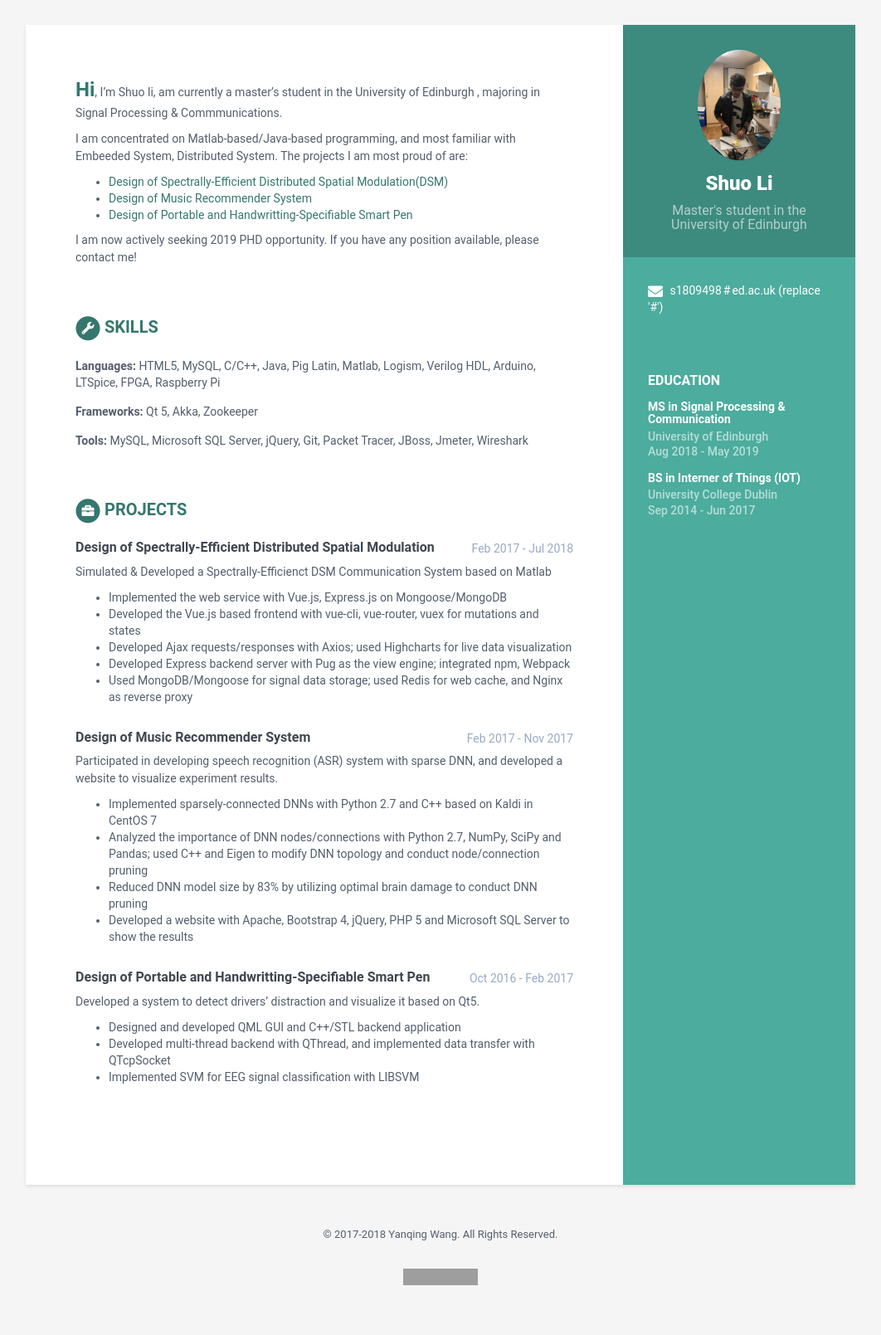
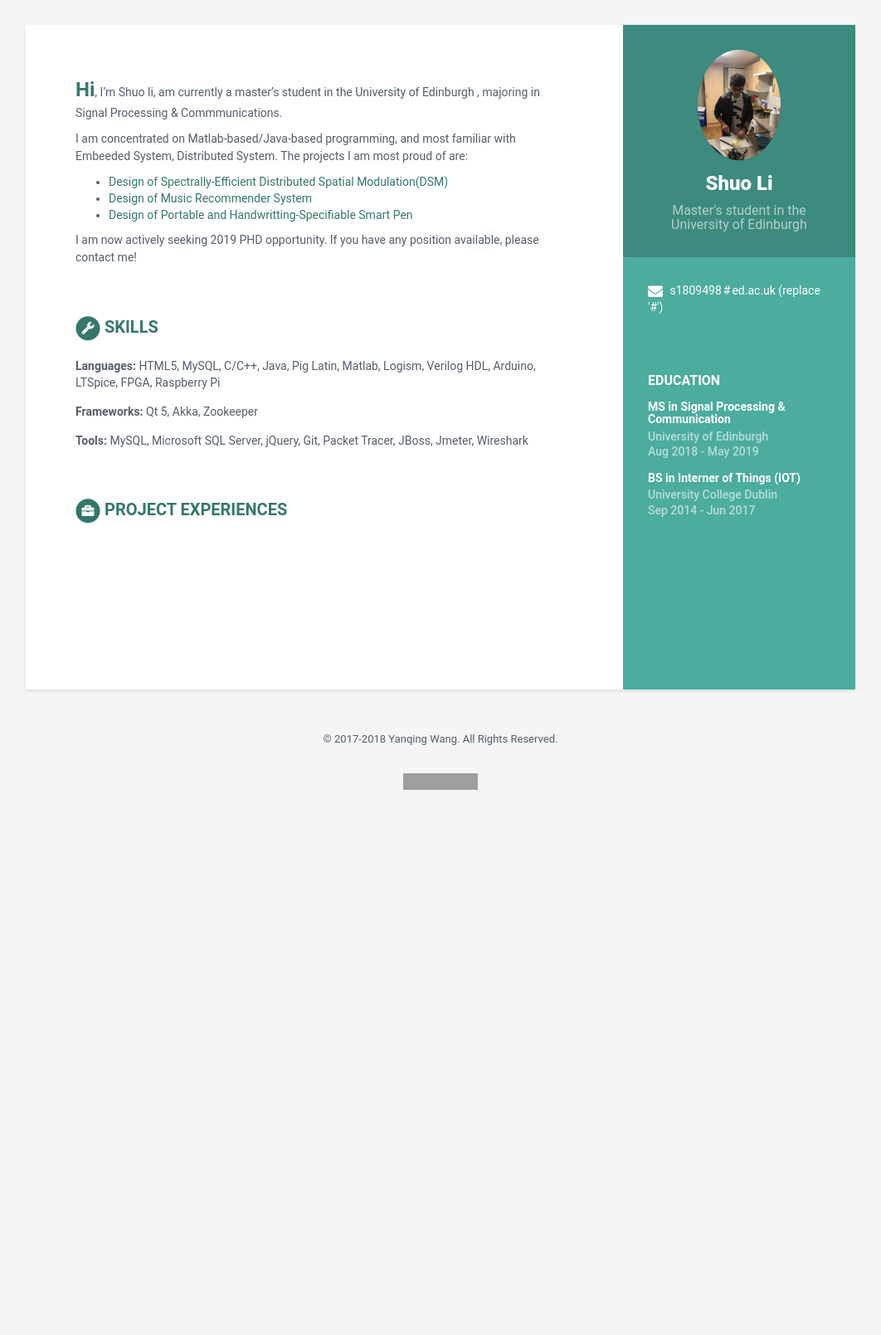
Before and after one commit to saisu123/saisu123.github.io, a Jekyll site: the page built from index.html, in a window 1280 px wide. Shown: the whole page at 83% size, without its empty margins (109-1171 px from the left). Built offline with Jekyll 4.4.1, drawn with Linux system fonts in a browser that asks for light colours; after the commit the page ends 1013 px from its top, so only the background shows below that; part of the change alters nothing that is shown; grey boxes are pictures that could not be loaded.

Commit message:
Update data.yml

```diff
--- a/_data/data.yml
+++ b/_data/data.yml
@@ -60,7 +60,7 @@ education:
           - Bullet point
           - Bullet point
 
-projects:
+experiences:
     title: Projects
     intro: >
       You can list your side projects or open source libraries in this
```
